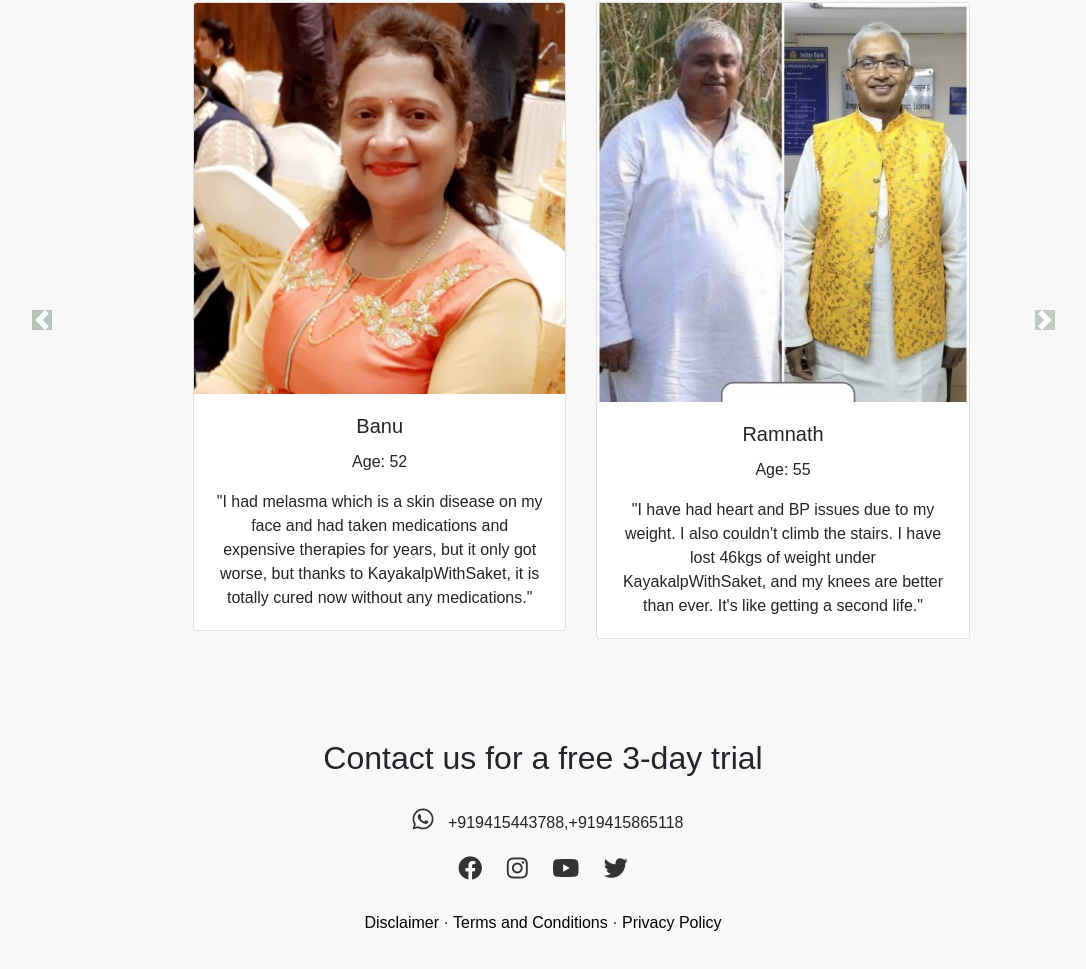
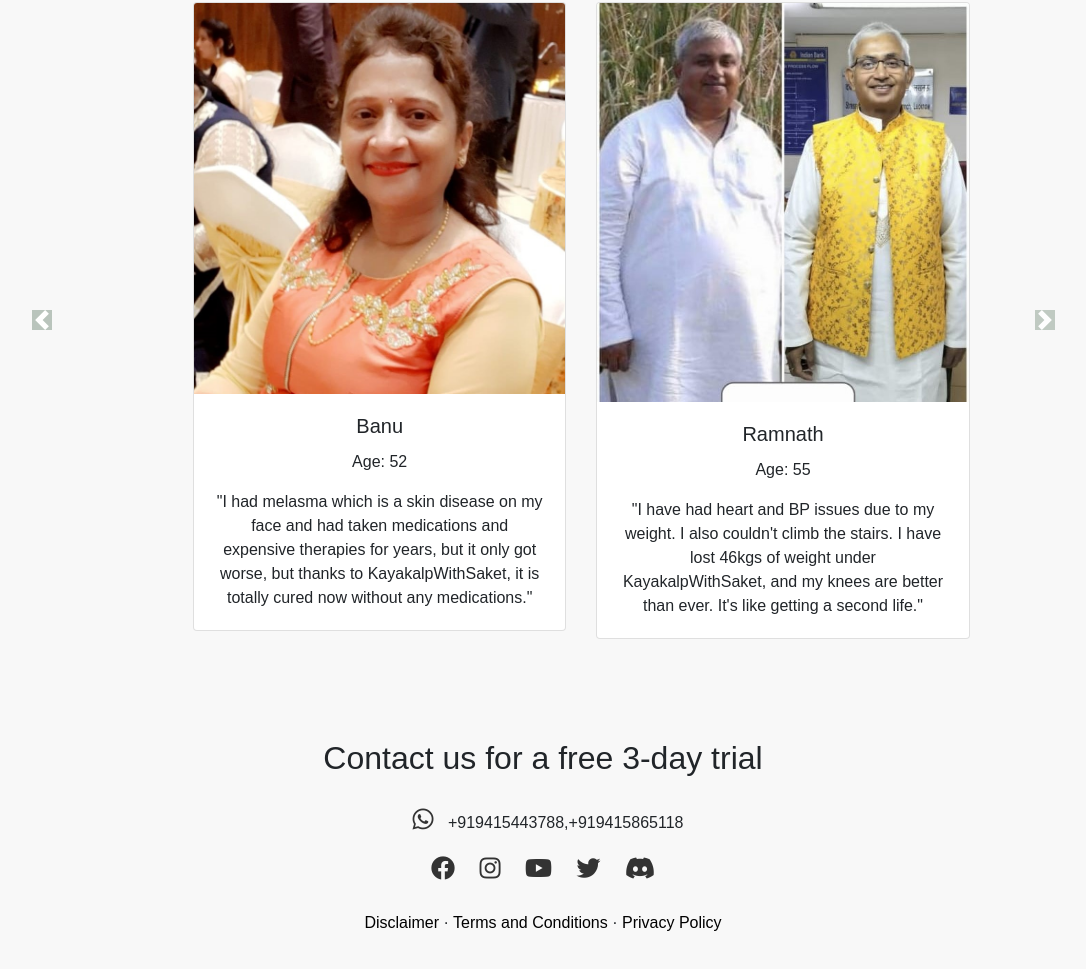
Before and after one commit to The7th-Hokage/The7th-Hokage.github.io, a plain HTML site: page index.html in a window 1280 px wide. Shown: the part 2504-3473 px from the top of the page, without its empty margins (97-1183 px from the left). Drawn offline with nearby package versions, Linux system fonts and the light colour scheme.

Commit message:
SocialLinks

```diff
--- a/index.html
+++ b/index.html
@@ -96,9 +96,10 @@
 <p><i class="fab fa-whatsapp"></i> +919415443788,+919415865118</p>
 <!-- Social Links -->
 <a class="social-icon" href="https://www.facebook.com/people/Kayakalpwithsaket/61552620287208/" target="_blank"><i class="fab fa-facebook"></i></a>
-<a class="social-icon" href="" target="_blank"><i class="fab fa-instagram"></i></a>
+<a class="social-icon" href="https://www.instagram.com/kayakalpwithsaket/" target="_blank"><i class="fab fa-instagram"></i></a>
 <a class="social-icon" href="https://www.youtube.com/channel/UCOCRIekf-KZ7flev5oUXktw" target="_blank"><i class="fab fa-youtube"></i></a>
-<a class="social-icon" href="" target="_blank"><i class="fab fa-twitter"></i></a>
+<a class="social-icon" href="https://twitter.com/KWithSaket" target="_blank"><i class="fab fa-twitter"></i></a>
+<a class="social-icon" href="" target="_blank"><i class="fab fa-discord"></i></a>
 <br/><br/>
 <a class="legal-links" href="javascript:openModal('disclaimer-modal')">Disclaimer</a>
 <!-- Modal for Disclaimer -->
```
